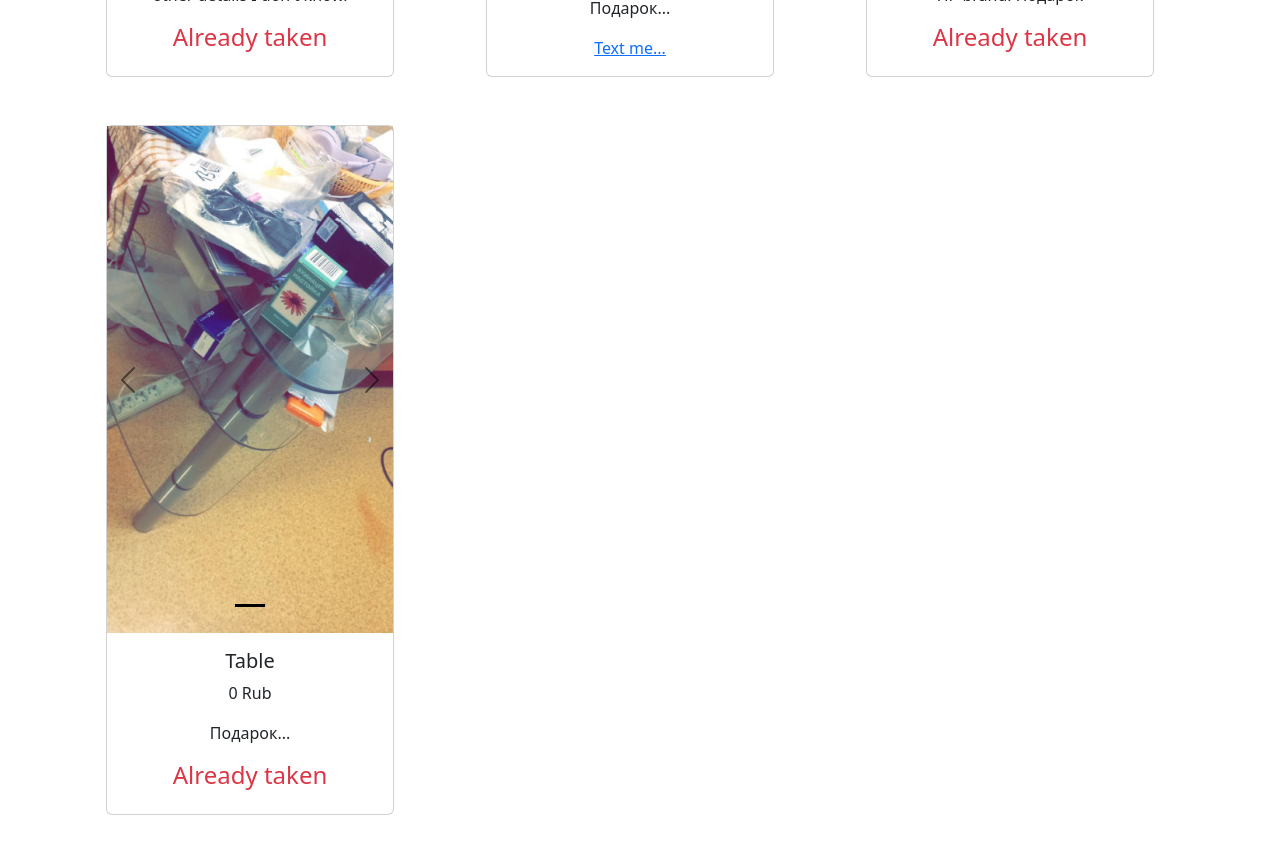
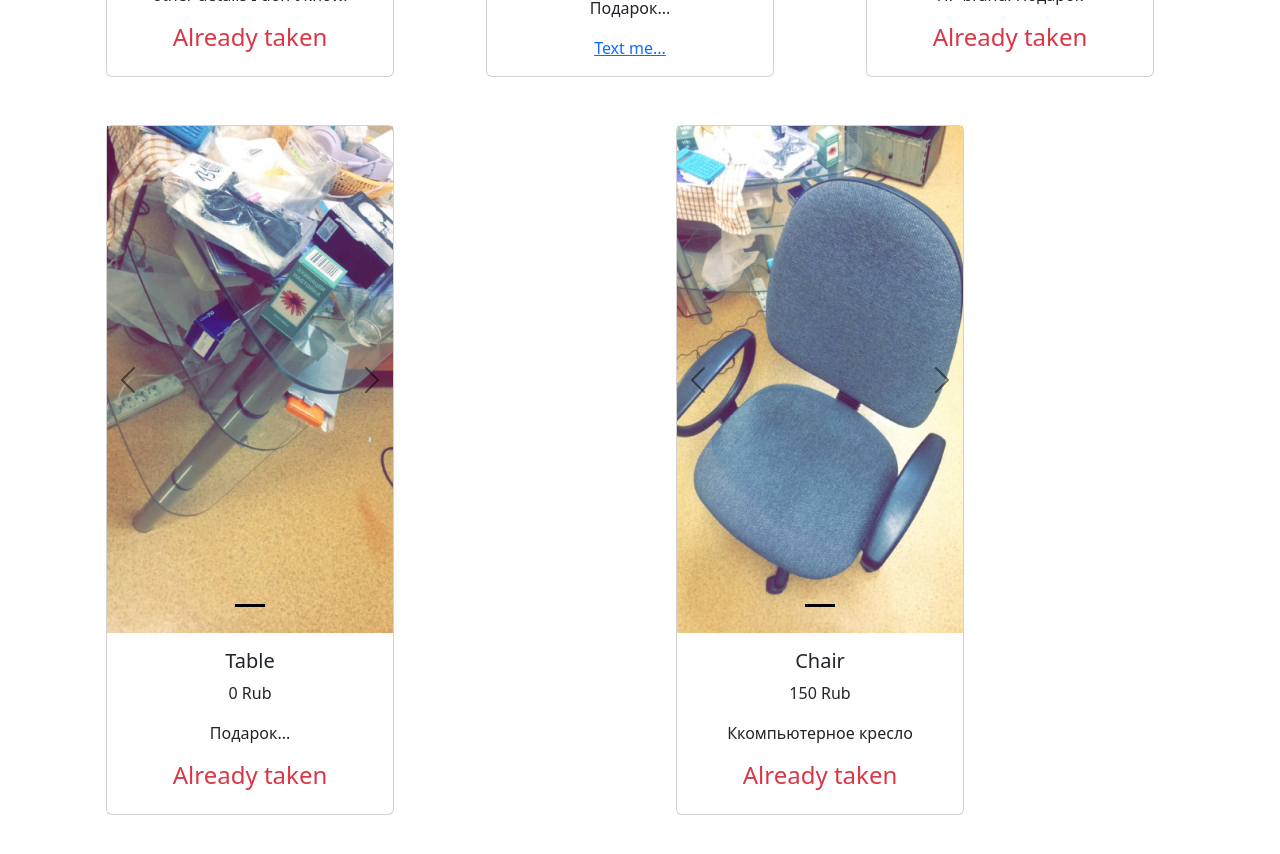
Before and after one commit to bauer318/teka-somba-client, a React (Create React App) app: page / in a window 1280 px wide. Shown: the part 720-1574 px from the top of the page. Built offline with nearby package versions, Linux system fonts and the light colour scheme.

Commit message:
v1.1 done

```diff
--- a/src/page/products.jsx
+++ b/src/page/products.jsx
@@ -46,6 +46,15 @@ const productsArray = [
             require('../img/table.jpg')
         ]
     },
+    {
+        name: "Chair",
+        description:"Ккомпьютерное кресло",
+        price:150,
+        available:false,
+        images:[
+            require('../img/chair.jpg')
+        ]
+    },
 ];
 const Products = () => {
     return (
```
